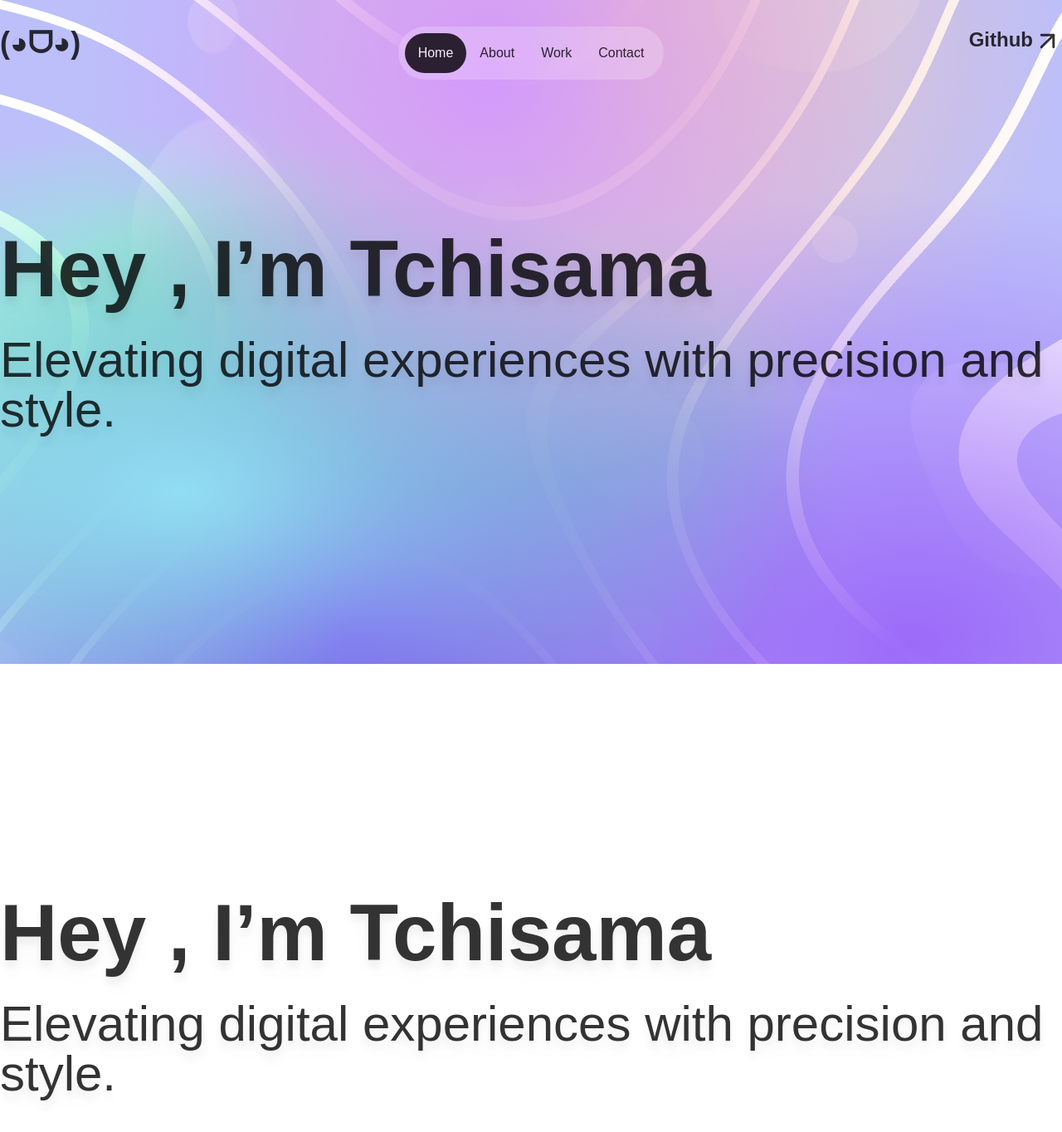
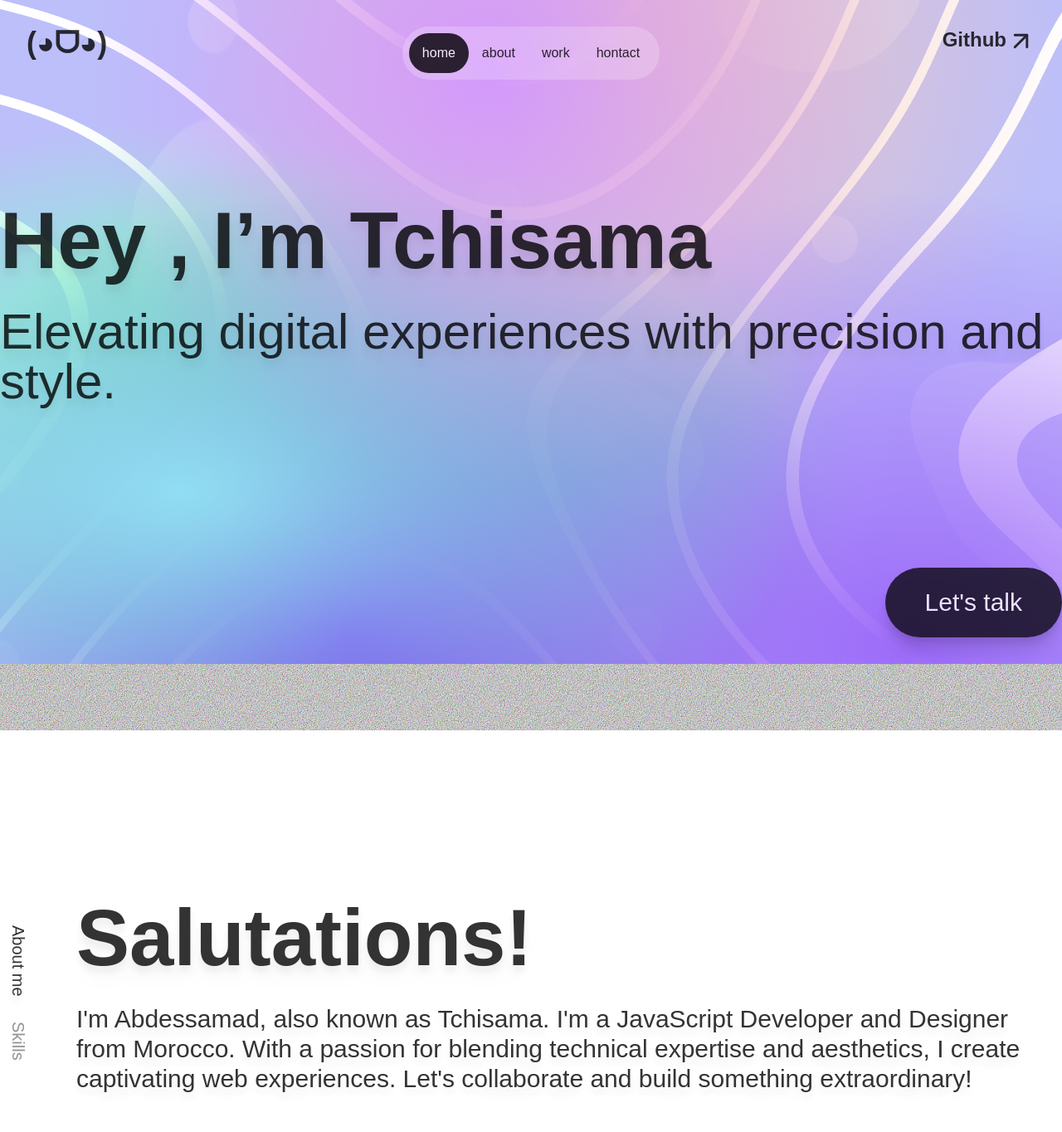
Before and after one commit to tchi-sama/portfolio-3, a React (Vite) app: page / in a window 1280 px wide. Shown: the top 1364 px of the page at 83% size. Built offline with nearby package versions, Linux system fonts and the light colour scheme; a web font is replaced by a local one.

Commit message:
adding the about section

```diff
--- a/components/Links.tsx
+++ b/components/Links.tsx
@@ -1,16 +1,16 @@
 
 export default function Links() {
     const links = [
-        "Home",
-        "About",
-        "Work",
-        "Contact"
+        "home",
+        "about",
+        "work",
+        "hontact"
     ]
   return (
     <div className=' opacity-80 backdrop-blur-sm bg-[#fff4] w-fit rounded-full p-2 bottom-4 flex'>
         {
             links.map((link,i)=>(
-                <button key={i}  className={`px-4 duration-200 py-3 ${0==i && "bg-black text-white"} rounded-full`}>{link}</button>
+                <a href={"#"+link} key={i}  className={`px-4 duration-200 py-3 ${0==i && "bg-black text-white"} rounded-full`}>{link}</a>
             ))
         }
     </div>
--- a/components/Navbar.tsx
+++ b/components/Navbar.tsx
@@ -2,14 +2,14 @@ import {FiArrowUpRight} from "react-icons/fi";
 import Links from "./Links";
 export default function Navbar() {
   return (
-    <div className="py-8 flex justify-between fixed w-full z-50 left-0 top-0">
+    <div className="p-8  flex justify-between fixed w-full z-50 left-0 top-0">
         <div className="flex justify-between container mx-auto">
             <div className="flex-1">
                 <h1 className="text-4xl font-bold opacity-80 ">(◕ᗜ◕)</h1>
             </div>
             <Links/>
             <div className="flex-1 flex justify-end">
-                <h1 className="text-2xl font-bold opacity-80 flex">Github<FiArrowUpRight size={35}/></h1>
+                <h1 className="text-2xl font-bold  opacity-80 flex">Github<FiArrowUpRight size={35}/></h1>
             </div>
         </div>
     </div>
--- /dev/null
+++ b/sections/About.tsx
@@ -0,0 +1,40 @@
+import { useState } from "react";
+export default function About() {
+  const [aors, setAors] = useState(0);
+  return (
+    <div
+      id="about"
+      className="flex h-screen container py-12 mx-auto drop-shadow-xl items-center opacity-80 flex-1 justify-center"
+    >
+      <div className="flex flex-col gap-2 mr-12">
+        <button onClick={()=>setAors(0)} className="p-2 text-xl">
+          <div className="h-text">
+            <span className={`${aors==1?"text-[#0008]":"text-black"}`}>About me</span>
+          </div>
+        </button>
+        <button onClick={()=>setAors(1)} className="p-2 text-xl">
+          <div className="h-text">
+            <span className={`${aors==0?"text-[#0008]":"text-black"}`}>Skills</span>
+          </div>
+        </button>
+      </div>
+      <div className="flex flex-col flex-1 justify-center gap-8 ">
+        {
+            aors == 0 ?
+            <>
+                <h1 className="text-8xl font-bold">Salutations!</h1>
+                <p className="text-3xl max-w-7xl">
+                I'm Abdessamad, also known as Tchisama. I'm a JavaScript Developer and
+                Designer from Morocco. With a passion for blending technical expertise
+                and aesthetics, I create captivating web experiences. Let's
+                collaborate and build something extraordinary!
+                </p>
+            </>:
+            <>
+                <h1 className="text-8xl font-bold">Skills</h1>
+            </>
+        }
+      </div>
+    </div>
+  );
+}
--- a/sections/home.tsx
+++ b/sections/home.tsx
@@ -1,9 +1,15 @@
-
 export default function Home() {
   return (
-    <div className="flex h-screen container mx-auto drop-shadow-xl flex-col gap-8 opacity-80 flex-1 justify-center">
+    <div id="home" className="flex h-screen container pt-12 mx-auto drop-shadow-xl flex-col  opacity-80 flex-1 justify-center">
+    <div className="flex flex-col flex-1 justify-center gap-8 ">
         <h1 className="text-8xl font-bold">Hey , I’m Tchisama</h1>
         <h2 className="text-6xl max-w-7xl">Elevating digital experiences with precision and style.</h2>
     </div>
+    <div className="flex justify-end pb-8">
+      <button className="bg-[#000e] group gap-2 flex text-white text-3xl hover:scale-[1.02] shadow-xl duration-300 px-12 hover:bg-black py-6 rounded-full">
+        Let's talk
+      </button>
+    </div>
+    </div>
   )
 }
--- a/src/App.tsx
+++ b/src/App.tsx
@@ -1,5 +1,6 @@
 import Home from "../sections/home"
 import Navbar from "../components/Navbar"
+import About from "../sections/About"
 
   function App() {
     return (
@@ -12,7 +13,7 @@ import Navbar from "../components/Navbar"
         </svg>
         <Navbar/>
         <Home/>
-        <Home/>
+        <About/>
       </div>
     )
   }
--- a/src/index.css
+++ b/src/index.css
@@ -7,6 +7,7 @@
 
 *{
   font-family: 'Unbounded', sans-serif;
+  scroll-behavior: smooth;
 }
 
 .bg-custom{
@@ -25,7 +26,7 @@
   z-index: -1;
 }
 
-body::before{
+.bg-custom::before{
   background: #000;
   filter: url(#noiseFilter);
 }
@@ -43,3 +44,10 @@ body::before{
         url("../public/Noise\ &\ Texture.png"),
         url("../public/Noise\ &\ Texture\ \(1\).png");
 }
+.h-text{
+  writing-mode: vertical-lr;
+  display: inline-block;
+}
+.h-text span{
+  text-orientation: mixed;
+}
```
